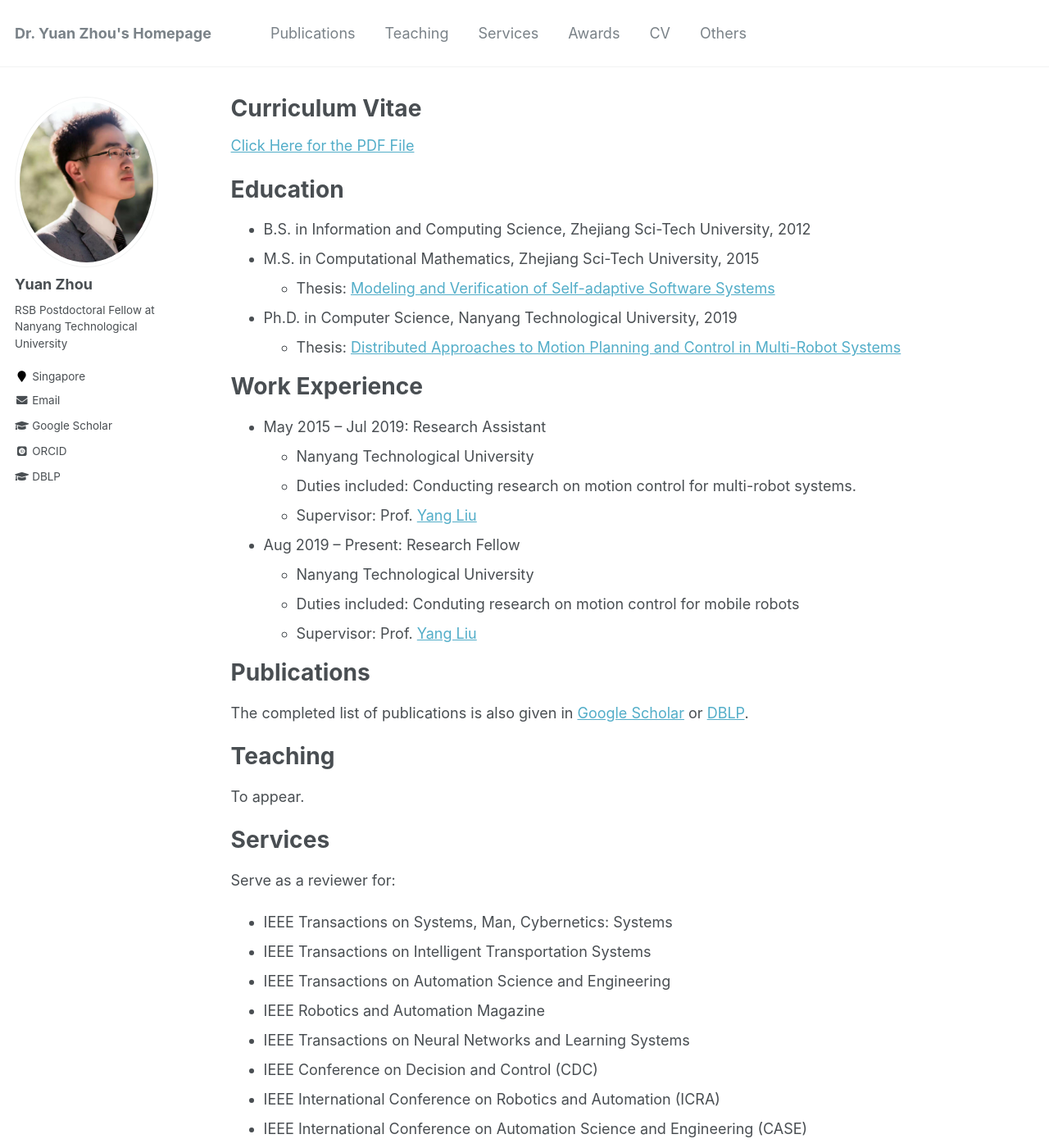
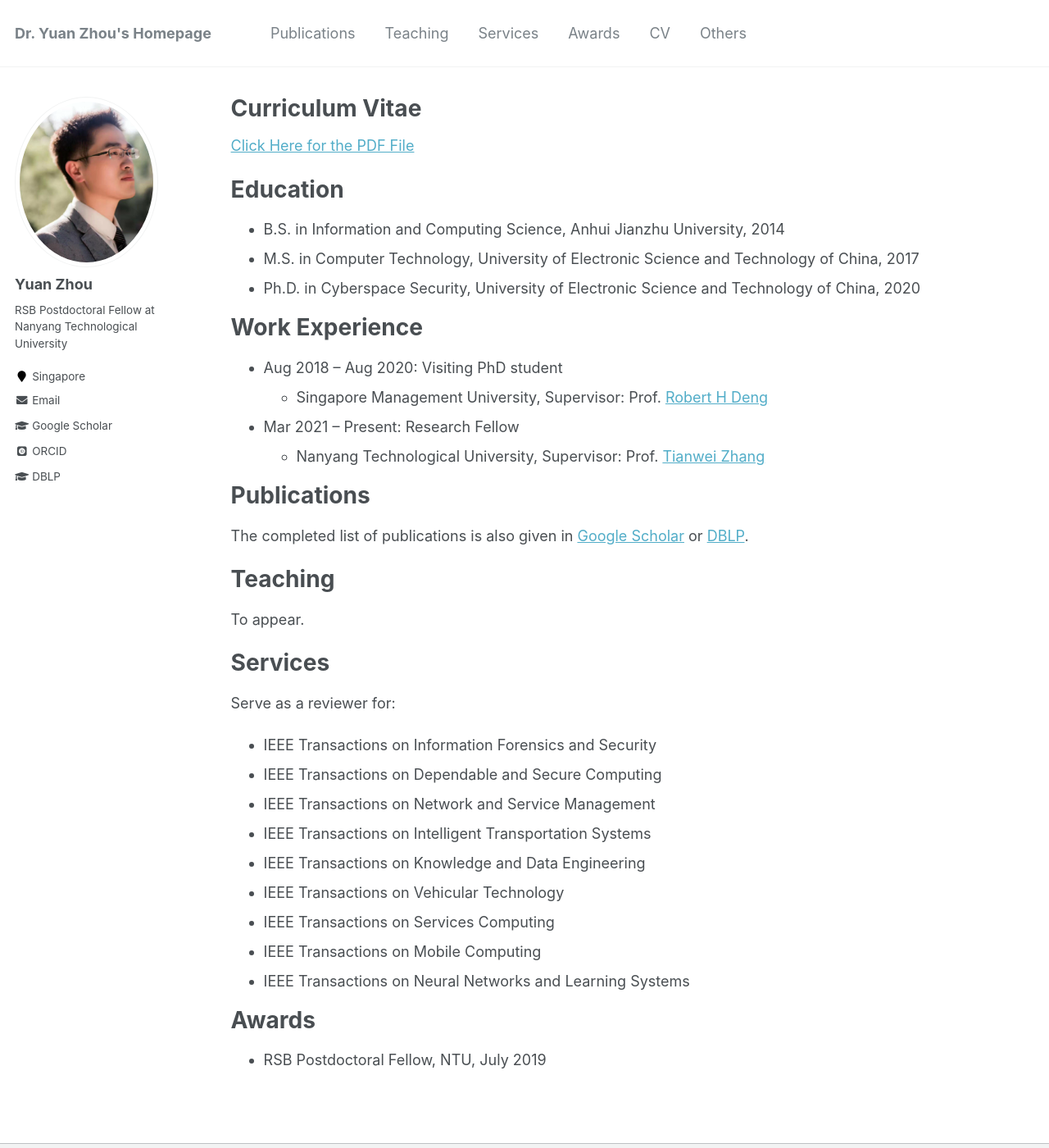
Before and after one commit to Guowen-xu/guowen-xu.github.io, a Jekyll site: the page built from _pages/cv.md, in a window 1280 px wide and 1400 px high. Shown: the whole window at 82% size. Built offline with Jekyll 4.4.1, drawn with Linux system fonts in a browser that asks for light colours; some web fonts are replaced.

Commit message:
Update cv.md

```diff
--- a/_pages/cv.md
+++ b/_pages/cv.md
@@ -7,34 +7,28 @@ redirect_from:
   - /resume
 ---
 
-[Click Here for the PDF File](http://yuanzhou-yzhou.github.io/files/CV-Zhou.pdf)
+[Click Here for the PDF File](http://guowen-xu.github.io/files/CV-Zhou.pdf)
 
 {% include base_path %}
 
 Education
 ======
-* B.S. in Information and Computing Science, Zhejiang Sci-Tech University, 2012
-* M.S. in Computational Mathematics, Zhejiang Sci-Tech University, 2015
-  * Thesis: [Modeling and Verification of Self-adaptive Software Systems](http://yuanzhou-yzhou.github.io/files/master-thesis.pdf)
-* Ph.D. in Computer Science, Nanyang Technological University, 2019
-  * Thesis: [Distributed Approaches to Motion Planning and Control in Multi-Robot Systems](http://yuanzhou-yzhou.github.io/files/phd-thesis.pdf)
+* B.S. in Information and Computing Science, Anhui Jianzhu University, 2014
+* M.S. in Computer Technology, University of Electronic Science and Technology of China, 2017
+* Ph.D. in Cyberspace Security, University of Electronic Science and Technology of China, 2020
 
 Work Experience
 ======
-* May 2015 -- Jul 2019: Research Assistant
-  * Nanyang Technological University
-  * Duties included: Conducting research on motion control for multi-robot systems.
-  * Supervisor: Prof. [Yang Liu](https://www.ntu.edu.sg/home/yangliu/)
+* Aug 2018 -- Aug 2020: Visiting PhD student
+  * Singapore Management University, Supervisor: Prof. [Robert H Deng](http://www.mysmu.edu/faculty/robertdeng/)
 
-* Aug 2019 -- Present: Research Fellow
-  * Nanyang Technological University
-  * Duties included: Conduting research on motion control for mobile robots
-  * Supervisor: Prof. [Yang Liu](https://www.ntu.edu.sg/home/yangliu/)
+* Mar 2021 -- Present: Research Fellow
+  * Nanyang Technological University, Supervisor: Prof. [Tianwei Zhang](https://personal.ntu.edu.sg/tianwei.zhang/)
 
 
 Publications
 ======
-  The completed list of publications is also given in [Google Scholar](https://scholar.google.com/citations?hl=en&user=LpQcf2UAAAAJ) or [DBLP](https://dblp.uni-trier.de/pers/hd/z/Zhou_0005:Yuan).
+  The completed list of publications is also given in [Google Scholar](https://scholar.google.com.hk/citations?user=MDKdG80AAAAJ&hl=zh-CN) or [DBLP](https://dblp.org/pid/87/10142.html).
 
 Teaching
 ======
@@ -43,14 +37,15 @@ To appear.
 Services
 ======
 Serve as a reviewer for:
- * IEEE Transactions on Systems, Man, Cybernetics: Systems
- * IEEE Transactions on Intelligent Transportation Systems
- * IEEE Transactions on Automation Science and Engineering
- * IEEE Robotics and Automation Magazine
- * IEEE Transactions on Neural Networks and Learning Systems
- * IEEE Conference on Decision and Control (CDC)
- * IEEE International Conference on Robotics and Automation (ICRA)
- * IEEE International Conference on Automation Science and Engineering (CASE)
+* IEEE Transactions on Information Forensics and Security
+* IEEE Transactions on Dependable and Secure Computing
+* IEEE Transactions on Network and Service Management
+* IEEE Transactions on Intelligent Transportation Systems
+* IEEE Transactions on Knowledge and Data Engineering
+* IEEE Transactions on Vehicular Technology
+* IEEE Transactions on Services Computing
+* IEEE Transactions on Mobile Computing
+* IEEE Transactions on Neural Networks and Learning Systems
 
 Awards
 ======
```
